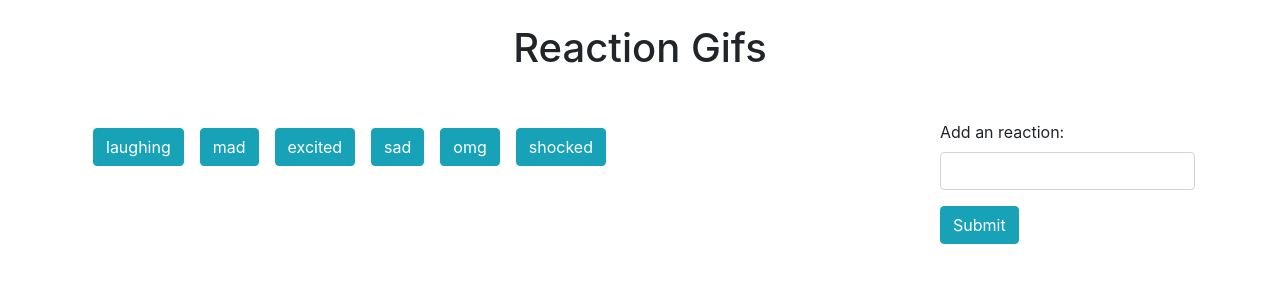
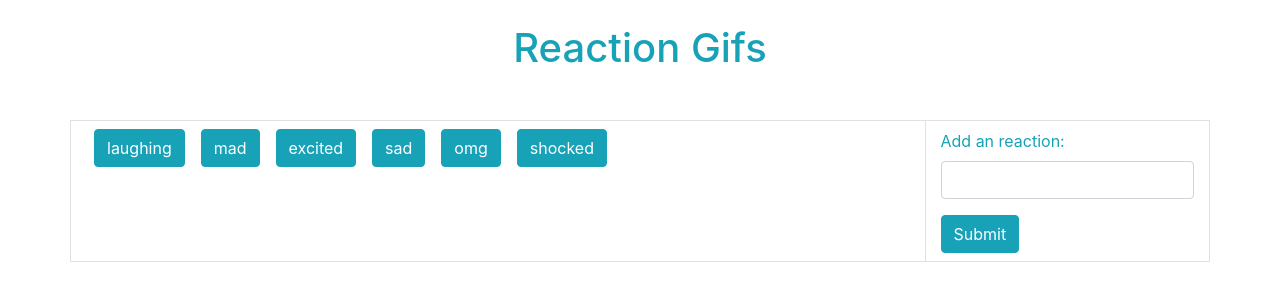
Before and after one commit to SunnyTong2019/gif-tastic, a plain HTML site: page index.html in a window 1280 px wide. Drawn offline with nearby package versions, Linux system fonts and the light colour scheme.

Commit message:
added more styles: color, border

```diff
--- a/assets/javascript/app.js
+++ b/assets/javascript/app.js
@@ -70,13 +70,14 @@ $(document).ready(function () {
                 newImg.addClass("gif");
 
                 var ratingEle = $("<h6>");
-                ratingEle.addClass("text-center mt-2");
+                ratingEle.addClass("text-center mt-2 text-info");
                 ratingEle.text("Rating: " + rating);
 
                 newDiv.append(newImg);
                 newDiv.append(ratingEle);
 
                 $("#gifs-view").append(newDiv);
+                $("#gifs-column").addClass("border");
             }
         });
     });
--- a/index.html
+++ b/index.html
@@ -15,19 +15,19 @@
     <div class="container">
         <div class="row">
             <div class="col-12">
-                <h1 class="text-center mt-4 mb-5">Reaction Gifs</h1>
+                <h1 class="text-center mt-4 mb-5 text-info">Reaction Gifs</h1>
             </div>
         </div>
 
-        <div class="row mb-4">
+        <div class="row mb-4 border">
             <div class="col-12 col-sm-9 mb-3" id="buttons-view">
 
 
             </div>
-            <div class="col-12 col-sm-3">
+            <div class="col-12 col-sm-3 border-left py-2">
                 <form>
                     <div class="form-group">
-                        <label for="new-reaction">Add an reaction:</label>
+                        <label for="new-reaction" class="text-info">Add an reaction:</label>
                         <input type="text" class="form-control" id="new-reaction">
                     </div>
                     <button type="submit" class="btn btn-info" id="add-reaction">Submit</button>
@@ -36,7 +36,7 @@
         </div>
 
         <div class="row">
-            <div class="col-12">
+            <div class="col-12" id="gifs-column">
 
                 <div class="d-flex flex-wrap" id="gifs-view">
 
```
